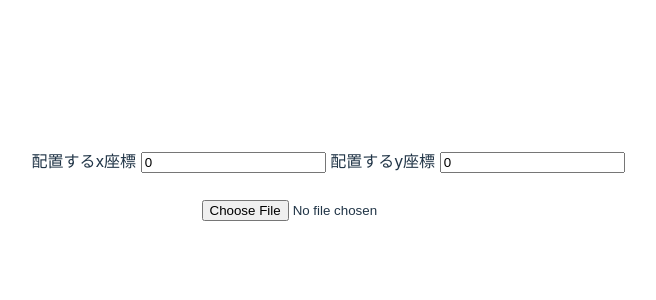
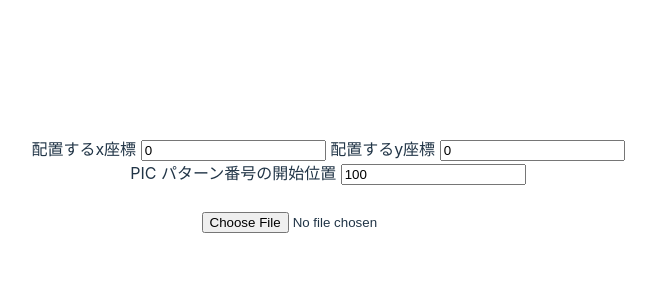
Before and after one commit to ray-chan-dayo/img2jasmine, a Vue app: page / in a window 1280 px wide. Shown: the top 300 px of the page, without its empty margins (312-968 px from the left). Built offline with nearby package versions, Linux system fonts and the light colour scheme.

Commit message:
startpicnum add!

```diff
--- a/src/App.vue
+++ b/src/App.vue
@@ -20,6 +20,7 @@ let procedure;
 
 const startX = ref(0);
 const startY = ref(0);
+const startPicNum = ref(100);
 
 const outputJasmine = ref();
 
@@ -149,7 +150,7 @@ function colorReduction(){//減色処理
 }
 function makeOutputJasmine(){
   outputJasmine.value = procedure + `
-call printPic ${startX.value},${startY.value},${Math.ceil(imgSize.width / size)-1},${Math.ceil(imgSize.height / size)-1}
+call printPic ${startX.value},${startY.value},${startPicNum.value}
 end`;
   outputArea.value = outputJasmine.value;
   navigator.clipboard.writeText(outputJasmine.value)
@@ -169,6 +170,10 @@ function textareaOnClick(){
   <label>
     配置するy座標
     <input type="number" v-model="startY"/>
+  </label><br/>
+  <label>
+    PIC パターン番号の開始位置
+    <input type="number" v-model="startPicNum">
   </label>
   <br/><br/>
   <input @change="loadLocalImage" accept="image/*" type="file" name="file" id="file"><br/>
```
